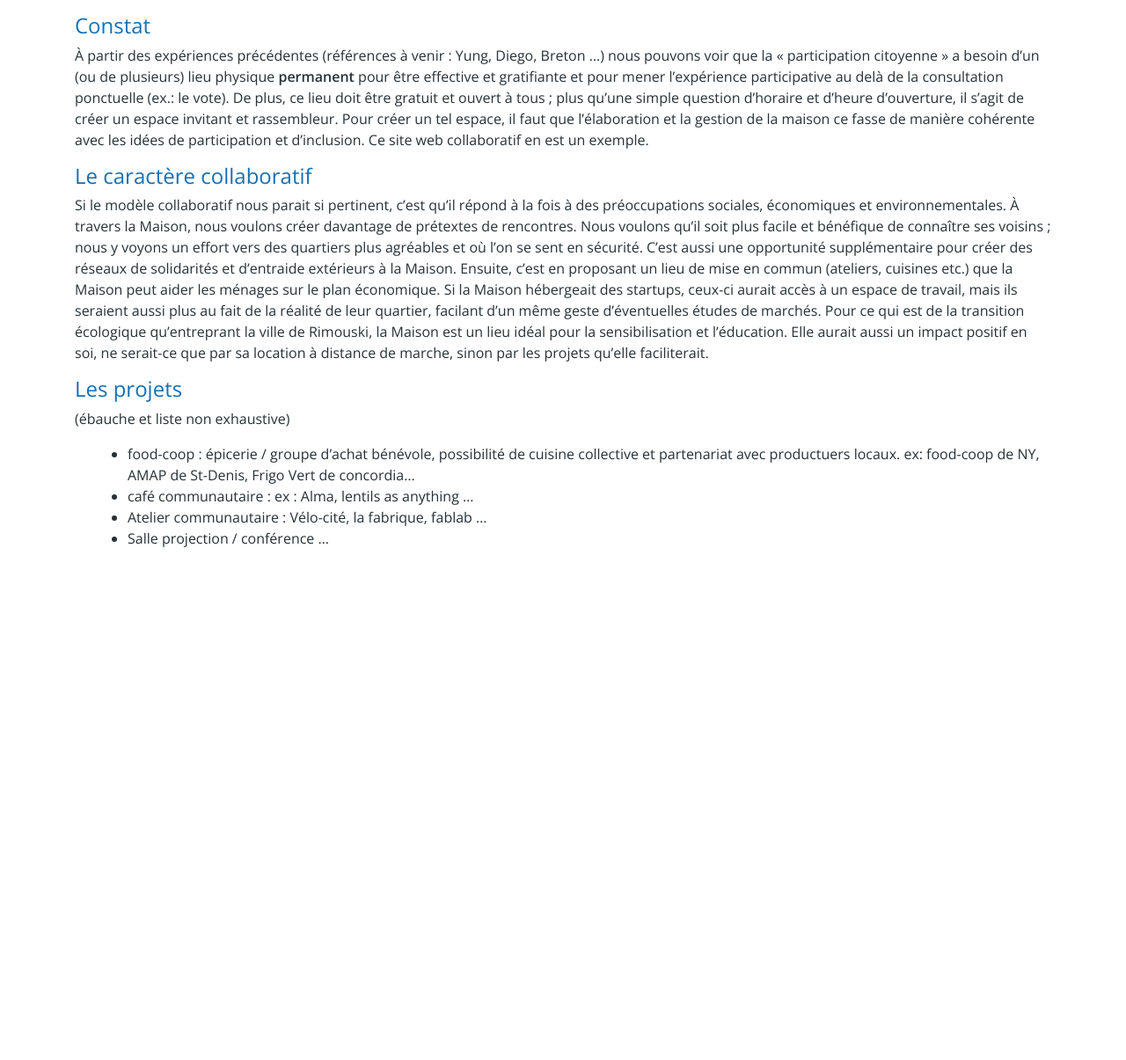
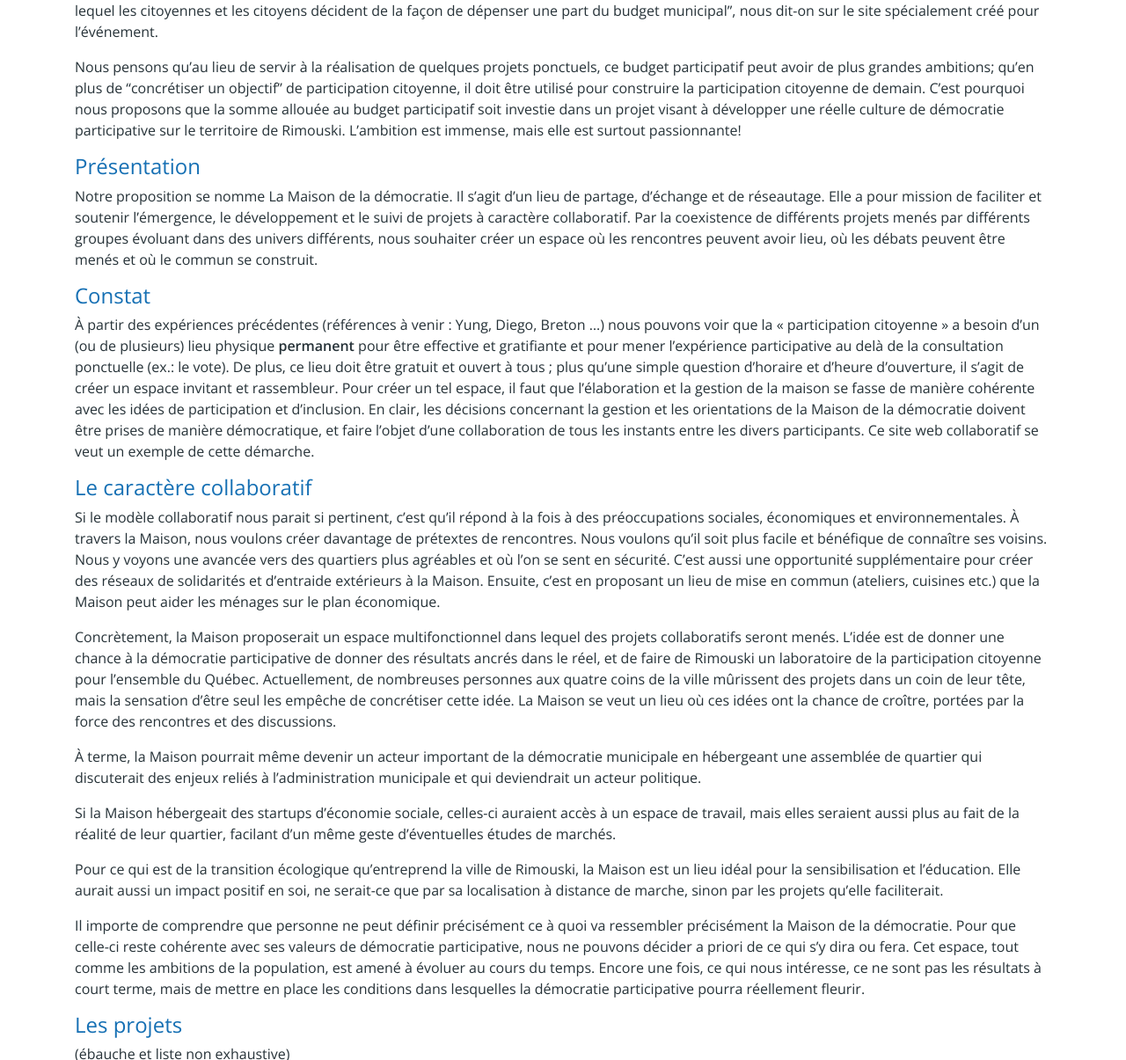
Before and after one commit to SyvieMarier/Maison-democratie-Rimouski, a Jekyll site: the page built from index.md, in a window 1280 px wide and 1400 px high, scrolled down 370 px. Shown: the part 195-1400 px from the top of the window at 88% size. Built offline with Jekyll 4.4.1, drawn with Linux system fonts in a browser that asks for light colours; nearby versions of some CDN libraries; our own code applies the rules of GitHub Pages for plain Markdown files; before the commit the page ends 1205 px from its top, so only the background shows below that; some of the changed text lies outside the part shown.

Commit message:
Update index.md

```diff
--- a/index.md
+++ b/index.md
@@ -4,16 +4,36 @@ titre-court: Le Projet
 titre: Un lieu pour vivre la démocratie
 ---
 
+## Contexte
+
+La Ville de Rimouski a décidé d'instaurer un budget participatif citoyen, pour lequel les propositions seront acceptées jusqu'au 21 septembre 2017. "Le budget participatif est un outil sensationnel pour concrétiser cet objectif de participation citoyenne, car c'est un processus démocratique par lequel les citoyennes et les citoyens décident de la façon de dépenser une part du budget municipal", nous dit-on sur le site spécialement créé pour l'événement.
+
+Nous pensons qu'au lieu de servir à la réalisation de quelques projets ponctuels, ce budget participatif peut avoir de plus grandes ambitions; qu'en plus de "concrétiser un objectif" de participation citoyenne, il doit être utilisé pour construire la participation citoyenne de demain. C'est pourquoi nous proposons que la somme allouée au budget participatif soit investie dans un projet visant à développer une réelle culture de démocratie participative sur le territoire de Rimouski. L'ambition est immense, mais elle est surtout passionnante!
+
 ## Présentation
-La Maison de la démocratie est un lieu de partage, d'échange et de résautage. Elle a pour mission de faciliter et soutenir l'émergence, le développement et le suivit de projets à caractère collaboratif.
+
+Notre proposition se nomme La Maison de la démocratie. Il s'agit d'un lieu de partage, d'échange et de réseautage. Elle a pour mission de faciliter et soutenir l'émergence, le développement et le suivi de projets à caractère collaboratif. Par la coexistence de différents projets menés par différents groupes évoluant dans des univers différents, nous souhaiter créer un espace où les rencontres peuvent avoir lieu, où les débats peuvent être menés et où le commun se construit.
 
 ## Constat
-À partir des expériences précédentes (références à venir : Yung, Diego, Breton ...) nous pouvons voir que la « participation citoyenne » a besoin d'un (ou de plusieurs) lieu physique **permanent** pour être effective et gratifiante et pour mener l'expérience participative au delà de la consultation ponctuelle (ex.: le vote). De plus, ce lieu doit être gratuit et ouvert à tous ; plus qu'une simple question d'horaire et d'heure d'ouverture, il s'agit de créer un espace invitant et rassembleur. Pour créer un tel espace, il faut que l'élaboration et la gestion de la maison ce fasse de manière cohérente avec les idées de participation et d'inclusion. Ce site web collaboratif en est un exemple.
+
+À partir des expériences précédentes (références à venir : Yung, Diego, Breton ...) nous pouvons voir que la « participation citoyenne » a besoin d'un (ou de plusieurs) lieu physique **permanent** pour être effective et gratifiante et pour mener l'expérience participative au delà de la consultation ponctuelle (ex.: le vote). De plus, ce lieu doit être gratuit et ouvert à tous ; plus qu'une simple question d'horaire et d'heure d'ouverture, il s'agit de créer un espace invitant et rassembleur. Pour créer un tel espace, il faut que l'élaboration et la gestion de la maison se fasse de manière cohérente avec les idées de participation et d'inclusion. En clair, les décisions concernant la gestion et les orientations de la Maison de la démocratie doivent être prises de manière démocratique, et faire l'objet d'une collaboration de tous les instants entre les divers participants. Ce site web collaboratif se veut un exemple de cette démarche.
 
 ## Le caractère collaboratif
-Si le modèle collaboratif nous parait si pertinent, c'est qu'il répond à la fois à des préoccupations sociales, économiques et environnementales. À travers la Maison, nous voulons créer davantage de prétextes de rencontres. Nous voulons qu'il soit plus facile et bénéfique de connaître ses voisins ; nous y voyons un effort vers des quartiers plus agréables et où l'on se sent en sécurité. C'est aussi une opportunité supplémentaire pour créer des réseaux de solidarités et d'entraide extérieurs à la Maison. Ensuite, c'est en proposant un lieu de mise en commun (ateliers, cuisines etc.) que la Maison peut aider les ménages sur le plan économique. Si la Maison hébergeait des startups, ceux-ci aurait accès à un espace de travail, mais ils seraient aussi plus au fait de la réalité de leur quartier, facilant d'un même geste d'éventuelles études de marchés. Pour ce qui est de la transition écologique qu'entreprant la ville de Rimouski, la Maison est un lieu idéal pour la sensibilisation et l'éducation. Elle aurait aussi un impact positif en soi, ne serait-ce que par sa location à distance de marche, sinon par les projets qu'elle faciliterait.
+
+Si le modèle collaboratif nous parait si pertinent, c'est qu'il répond à la fois à des préoccupations sociales, économiques et environnementales. À travers la Maison, nous voulons créer davantage de prétextes de rencontres. Nous voulons qu'il soit plus facile et bénéfique de connaître ses voisins. Nous y voyons une avancée vers des quartiers plus agréables et où l'on se sent en sécurité. C'est aussi une opportunité supplémentaire pour créer des réseaux de solidarités et d'entraide extérieurs à la Maison. Ensuite, c'est en proposant un lieu de mise en commun (ateliers, cuisines etc.) que la Maison peut aider les ménages sur le plan économique.
+
+Concrètement, la Maison proposerait un espace multifonctionnel dans lequel des projets collaboratifs seront menés. L'idée est de donner une chance à la démocratie participative de donner des résultats ancrés dans le réel, et de faire de Rimouski un laboratoire de la participation citoyenne pour l'ensemble du Québec. Actuellement, de nombreuses personnes aux quatre coins de la ville mûrissent des projets dans un coin de leur tête, mais la sensation d'être seul les empêche de concrétiser cette idée. La Maison se veut un lieu où ces idées ont la chance de croître, portées par la force des rencontres et des discussions.
+
+À terme, la Maison pourrait même devenir un acteur important de la démocratie municipale en hébergeant une assemblée de quartier qui discuterait des enjeux reliés à l'administration municipale et qui deviendrait un acteur politique.
+
+Si la Maison hébergeait des startups d'économie sociale, celles-ci auraient accès à un espace de travail, mais elles seraient aussi plus au fait de la réalité de leur quartier, facilant d'un même geste d'éventuelles études de marchés.
+
+Pour ce qui est de la transition écologique qu'entreprend la ville de Rimouski, la Maison est un lieu idéal pour la sensibilisation et l'éducation. Elle aurait aussi un impact positif en soi, ne serait-ce que par sa localisation à distance de marche, sinon par les projets qu'elle faciliterait.
+
+Il importe de comprendre que personne ne peut définir précisément ce à quoi va ressembler précisément la Maison de la démocratie. Pour que celle-ci reste cohérente avec ses valeurs de démocratie participative, nous ne pouvons décider a priori de ce qui s'y dira ou fera. Cet espace, tout comme les ambitions de la population, est amené à évoluer au cours du temps. Encore une fois, ce qui nous intéresse, ce ne sont pas les résultats à court terme, mais de mettre en place les conditions dans lesquelles la démocratie participative pourra réellement fleurir.
 
 ## Les projets
+
 (ébauche et liste non exhaustive)
   - food-coop : épicerie / groupe d'achat bénévole, possibilité de cuisine collective et partenariat avec productuers locaux. ex: food-coop de NY, AMAP de St-Denis, Frigo Vert de concordia...
   - café communautaire : ex : Alma, lentils as anything ...
```
